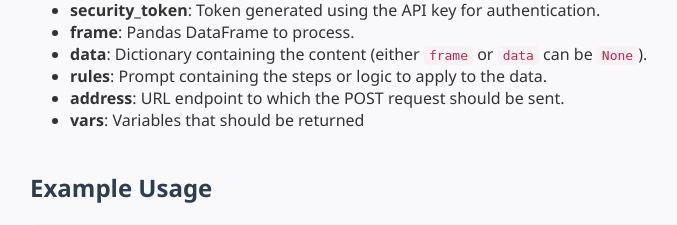
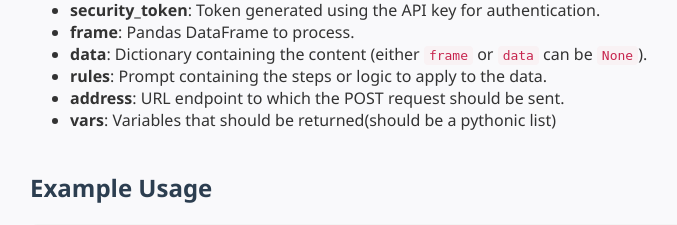
Before and after one commit to kamisama-coder/agentic-ai, a FastAPI app: page /documentation in a window 1280 px wide. Shown: the part 604-829 px from the top of the page, without its empty margins (10-687 px from the left). Run offline with FastAPI, Linux system fonts and the light colour scheme.

Commit message:
extra changes

```diff
--- a/app/templates/documentation.html
+++ b/app/templates/documentation.html
@@ -76,7 +76,7 @@
             <li><strong>data</strong>: Dictionary containing the content (either <code>frame</code> or <code>data</code> can be <code>None</code>).</li>
             <li><strong>rules</strong>: Prompt containing the steps or logic to apply to the data.</li>
             <li><strong>address</strong>: URL endpoint to which the POST request should be sent.</li>
-            <li><strong>vars</strong>: Variables that should be returned</li>
+            <li><strong>vars</strong>: Variables that should be returned(should be a pythonic list)</li>
         </ul>
     </div>
 
```
